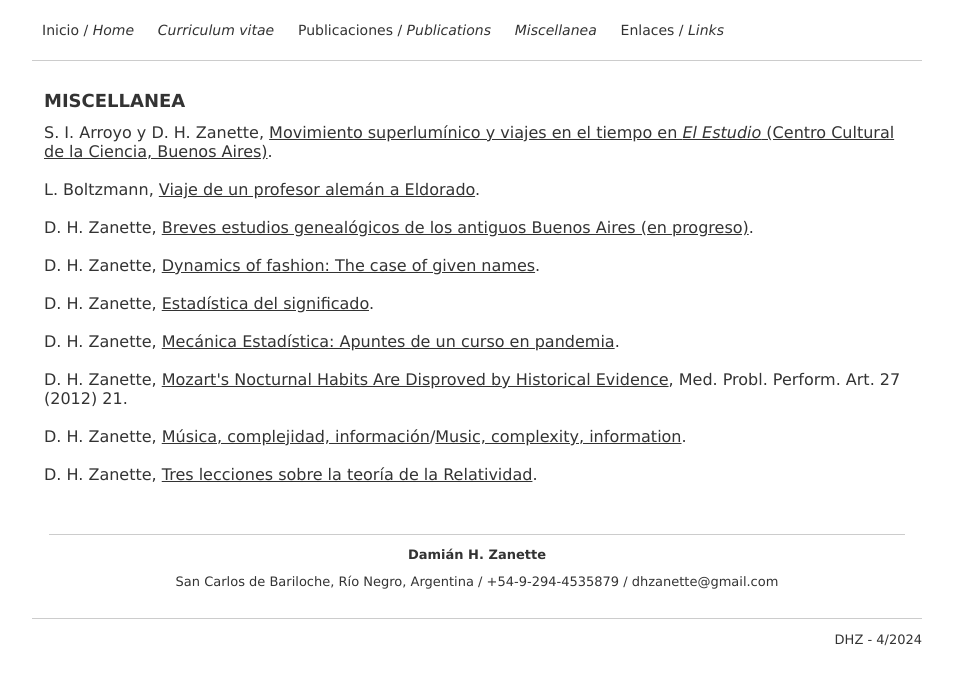
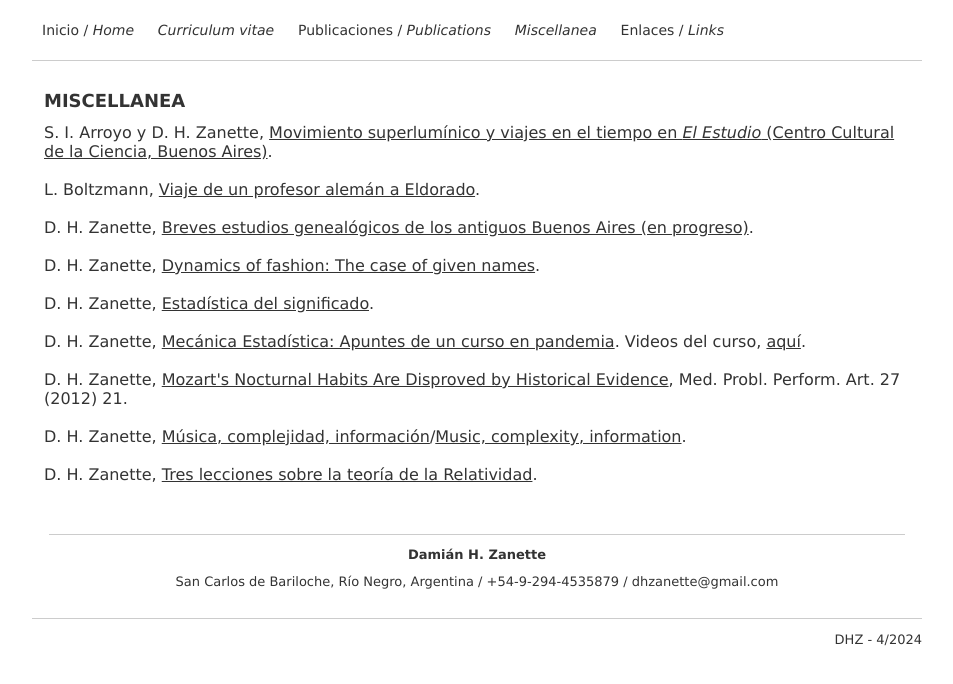
Before and after one commit to dhzanette/dhzanette.github.io, a plain HTML site: page miscellanea.html in a window 1280 px wide. Shown: the whole page, without its empty margins (163-1116 px from the left). Drawn offline with Linux system fonts and the light colour scheme.

Commit message:
Add files via upload

```diff
--- a/miscellanea.html
+++ b/miscellanea.html
@@ -34,7 +34,7 @@ D. H. Zanette, <a href="papers/fashion.pdf">Dynamics of fashion: The case of giv
 
 D. H. Zanette, <a href="papers/significado.pdf">Estad&iacute;stica del significado</a>.<br><br>
 
-D. H. Zanette,  <a href="papers/mec-est-2020.pdf">Mec&aacute;nica Estad&iacute;stica: Apuntes de un curso en pandemia</a>.<br><br>
+D. H. Zanette,  <a href="papers/mec-est-2020.pdf">Mec&aacute;nica Estad&iacute;stica: Apuntes de un curso en pandemia</a>. Videos del curso, <a href="https://www.youtube.com/@institutobalseiro-academico/playlists" target="_blank">aqu&iacute;</a>.<br><br>
 
 D. H. Zanette, <a href="papers/mppa.pdf">Mozart's Nocturnal Habits Are Disproved by Historical Evidence</a>, Med. Probl. Perform. Art. <bf>27</bf> (2012) 21.<br><br>
 
```
